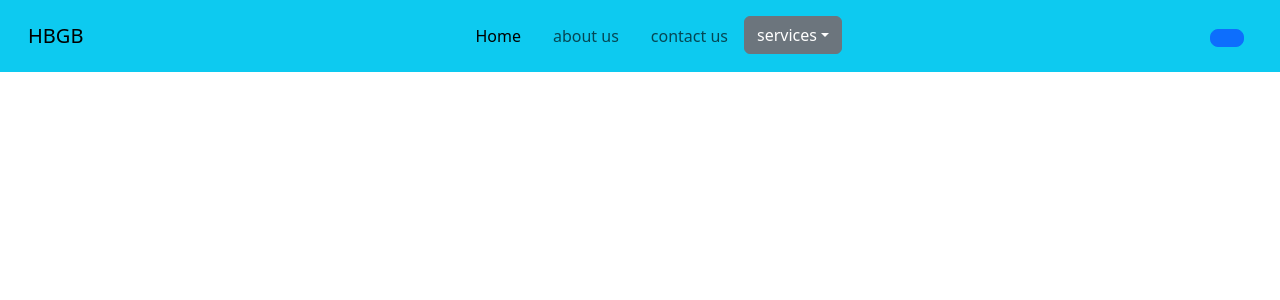
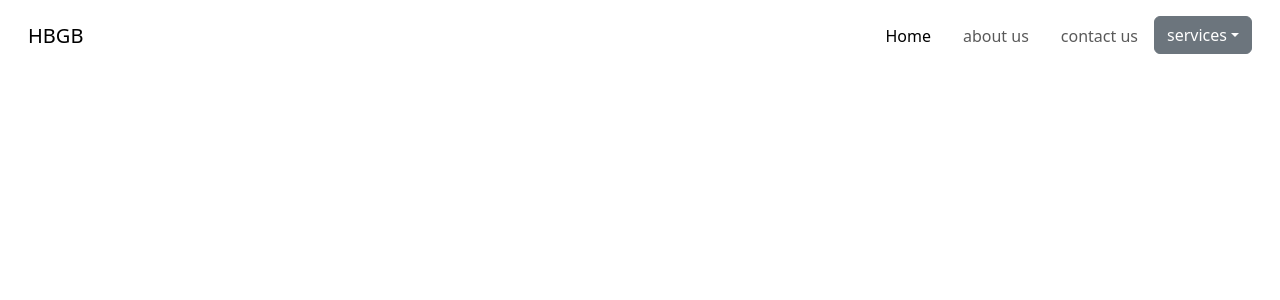
Before and after one commit to tezena/HBGB-project, a React (Create React App) app: page / in a window 1280 px wide. Shown: the top 300 px of the page. Built offline with nearby package versions, Linux system fonts and the light colour scheme.

Commit message:
Update navbar.js
nav-bar

```diff
--- a/src/navbar.js
+++ b/src/navbar.js
@@ -4,7 +4,7 @@ import { Dropdown,DropdownToggle,DropdownItem,DropdownMenu} from "reactstrap";
 function NavBar() {
   return (
     <div>
-      <nav className="navbar navbar-expand-lg navbar-light bg-info p-3">
+      <nav className="navbar navbar-expand-lg navbar-light bg-body-tertiar p-3">
         <div className="container-fluid">
           <a className="navbar-brand" href="#">
             HBGB
@@ -61,11 +61,7 @@ function NavBar() {
   </Dropdown>
                 </li>
             </ul>
-            <ul className="navbar-nav ms-auto d-none d-lg-inline-flex">
-              <li className="nav-item mx-2">
-                <button className="btn btn-primary btn-lg" />
-              </li>
-            </ul>
+
           </div>
         </div>
       </nav>
```
